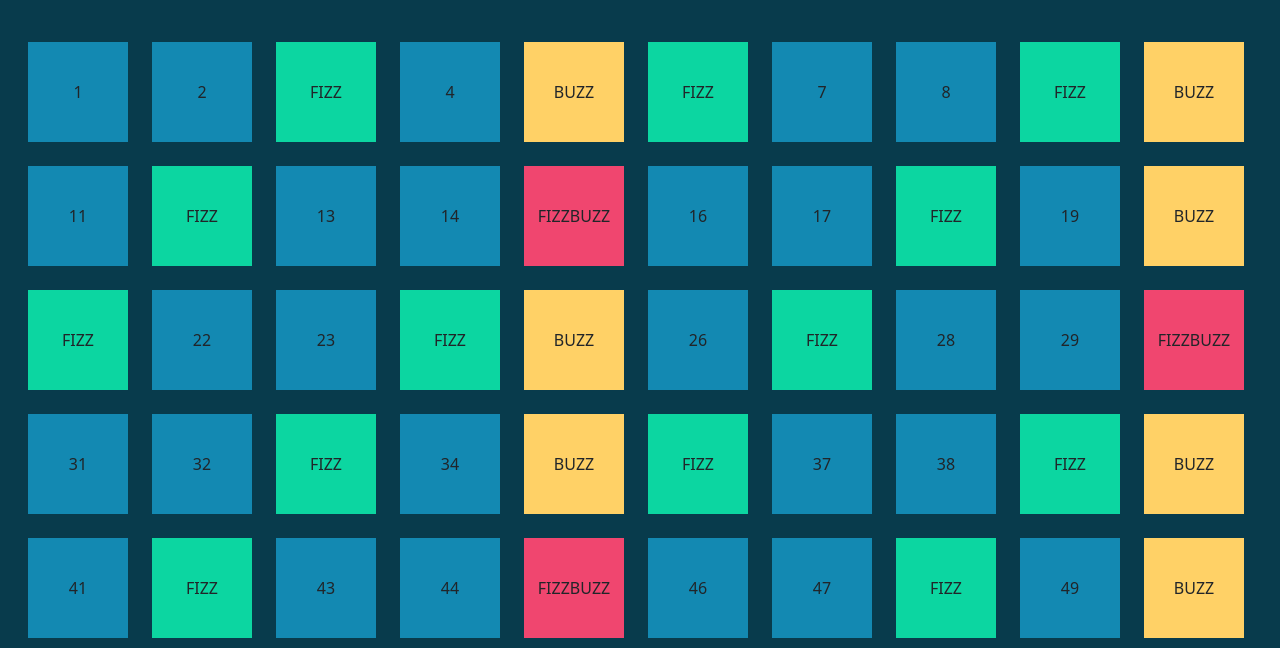
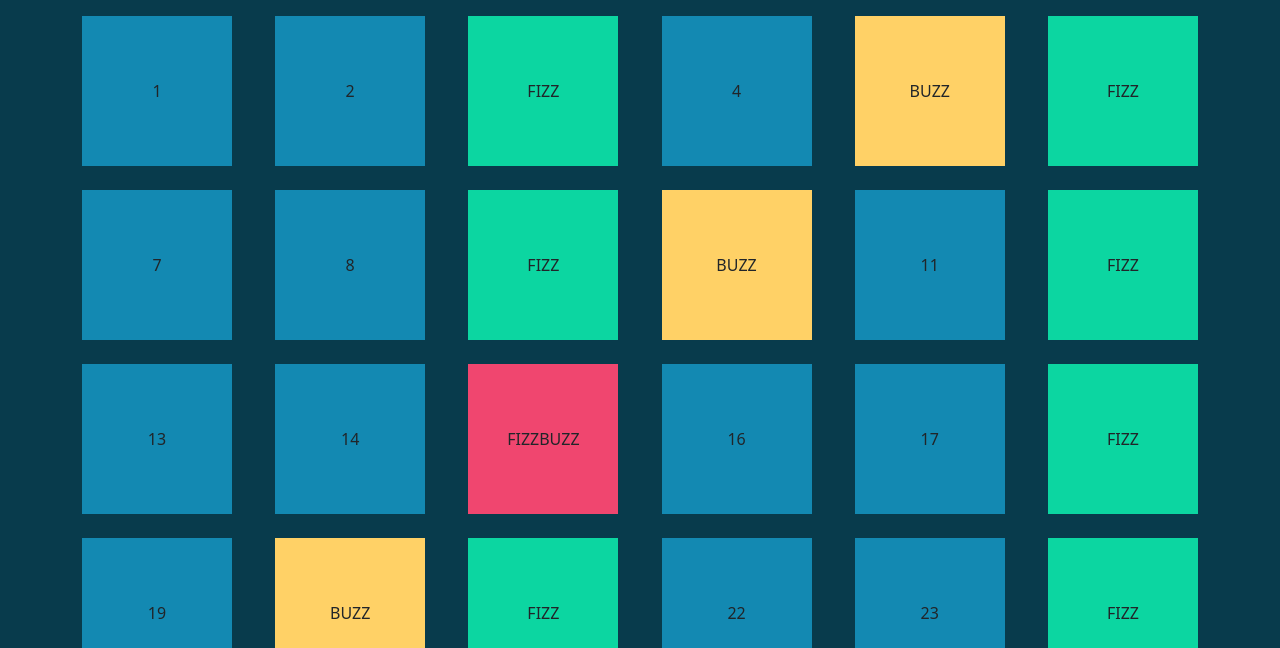
Before and after one commit to valeriobartoletti97/js-fizzbuzz, a plain HTML site: page index.html in a window 1280 px wide. Shown: the part 152-800 px from the top of the page. Drawn offline with nearby package versions, Linux system fonts and the light colour scheme.

Commit message:
complete

```diff
--- a/css/style.css
+++ b/css/style.css
@@ -14,15 +14,9 @@ h1{
     font-size: 5em;
 }
 
-#wrapper{
-    width: 1200px;
-    margin: 50px auto;
-    margin-bottom: 0;
-    padding-bottom:100px;
-}
 .box{
-    width:100px;
-    height: 100px;
+    width:150px;
+    height:150px;
 }
 .box-normal{
     background-color: var(--color-my-bg-box);
--- a/index.html
+++ b/index.html
@@ -9,9 +9,9 @@
 </head>
 <body>
     <main class="">
-        <h1 class="text-center pt-5 text-white">FizzbuzzDOM</h1>
-        <div id="wrapper">
-            <div id="row" class="row gap-4">
+        <h1 class="text-center pt-5 text-white mb-4">FizzbuzzDOM</h1>
+        <div class="container pb-5">
+            <div id="row" class="row gap-4 mx-auto justify-content-between">
 
             </div>
         </div>
--- a/js/script.js
+++ b/js/script.js
@@ -1,6 +1,6 @@
 const wrapperEl = document.getElementById('row');
 
-for(let i = 1; i <= 100; i ++){
+for(let i = 1; i <= 105; i ++){
 
     let bgBox;
     if(i % 15 == 0){
```
